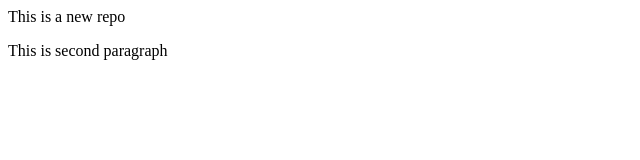
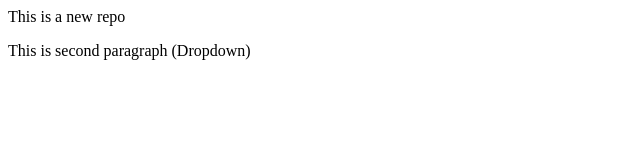
Before and after one commit to Nazmeenk2210/LocalRepo, a plain HTML site: page index.html in a window 1280 px wide. Shown: the full height of the page, 0-640 px from the left. Drawn offline with Linux system fonts and the light colour scheme.

Commit message:
Add dropdown

```diff
--- a/index.html
+++ b/index.html
@@ -1,2 +1,2 @@
 <p>This is a new repo</p>
-<p>This is second paragraph</p>
+<p>This is second paragraph (Dropdown) </p>
```
